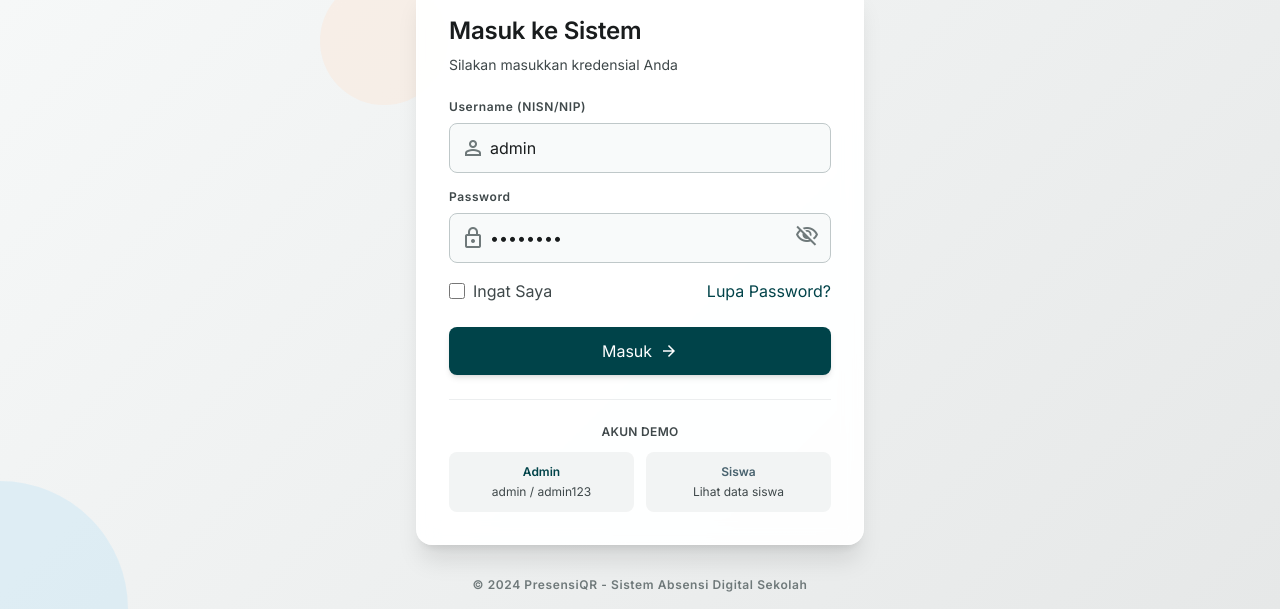
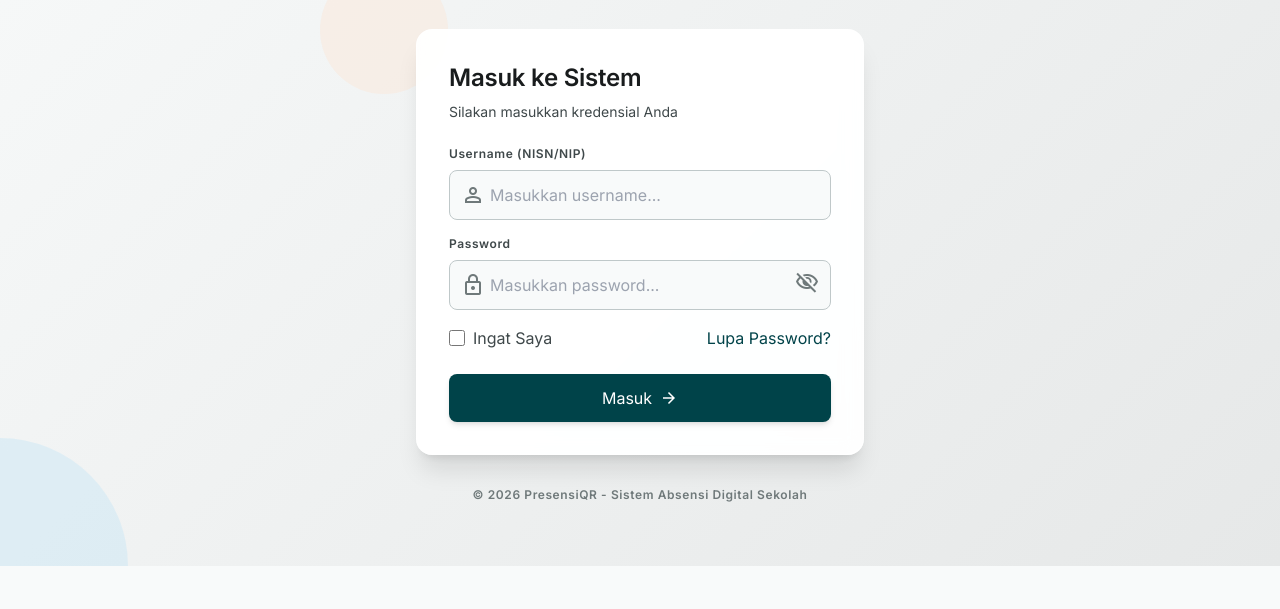
Before and after one commit to yudiarisusanto/presensi-qr, a plain HTML site: page index.html in a window 1280 px wide. Shown: the part 234-843 px from the top of the page. After the commit the page ends 800 px from the top, so only its background shows below. Drawn offline with nearby package versions, Linux system fonts and the light colour scheme.

Commit message:
Halaman Login

```diff
--- a/index.html
+++ b/index.html
@@ -136,7 +136,7 @@
 
     <!-- HALAMAN LOGIN -->
     <div class="login-bg min-h-screen flex items-center justify-center p-4 relative overflow-hidden">
-        <!-- Decorative Elements -->
+        <!-- Decorative Elements - Lingkaran Besar -->
         <div class="absolute top-0 right-0 w-96 h-96 bg-primary/10 rounded-full -translate-y-1/2 translate-x-1/2"></div>
         <div class="absolute bottom-0 left-0 w-64 h-64 bg-secondary-container/50 rounded-full translate-y-1/2 -translate-x-1/2"></div>
         <div class="absolute top-1/4 left-1/4 w-32 h-32 bg-tertiary-fixed/30 rounded-full"></div>
@@ -164,7 +164,7 @@
                             <span class="material-symbols-outlined absolute left-3 top-1/2 -translate-y-1/2 text-outline">person</span>
                             <input type="text" id="username" placeholder="Masukkan username..."
                                 class="w-full bg-surface-bright border border-outline-variant rounded-lg pl-10 pr-4 py-3 font-body-md focus:outline-none focus:ring-2 focus:ring-primary-container focus:border-primary"
-                                autocomplete="username" value="admin">
+                                autocomplete="username">
                         </div>
                     </div>
 
@@ -175,7 +175,7 @@
                             <span class="material-symbols-outlined absolute left-3 top-1/2 -translate-y-1/2 text-outline">lock</span>
                             <input type="password" id="password" placeholder="Masukkan password..."
                                 class="w-full bg-surface-bright border border-outline-variant rounded-lg pl-10 pr-12 py-3 font-body-md focus:outline-none focus:ring-2 focus:ring-primary-container focus:border-primary"
-                                autocomplete="current-password" value="admin123">
+                                autocomplete="current-password">
                             <button type="button" onclick="togglePassword()"
                                 class="absolute right-3 top-1/2 -translate-y-1/2 text-outline hover:text-primary">
                                 <span class="material-symbols-outlined" id="passwordIcon">visibility_off</span>
@@ -200,25 +200,11 @@
                     </button>
                 </form>
 
-                <!-- Demo Accounts Info -->
-                <div class="mt-6 pt-6 border-t border-outline-variant/30">
-                    <p class="font-label-md text-label-md text-on-surface-variant mb-3 text-center uppercase tracking-wide">Akun Demo</p>
-                    <div class="grid grid-cols-2 gap-3 text-xs">
-                        <div class="bg-surface-container-low rounded-lg p-3 text-center">
-                            <p class="font-semibold text-primary mb-1">Admin</p>
-                            <p class="text-on-surface-variant">admin / admin123</p>
-                        </div>
-                        <div class="bg-surface-container-low rounded-lg p-3 text-center">
-                            <p class="font-semibold text-secondary mb-1">Siswa</p>
-                            <p class="text-on-surface-variant">Lihat data siswa</p>
-                        </div>
-                    </div>
-                </div>
             </div>
 
             <!-- Footer -->
             <p class="text-center mt-8 font-label-md text-label-md text-outline">
-                © 2024 PresensiQR - Sistem Absensi Digital Sekolah
+                © 2026 PresensiQR - Sistem Absensi Digital Sekolah
             </p>
         </div>
     </div>
```
Also changed, not shown: js/main.js.
